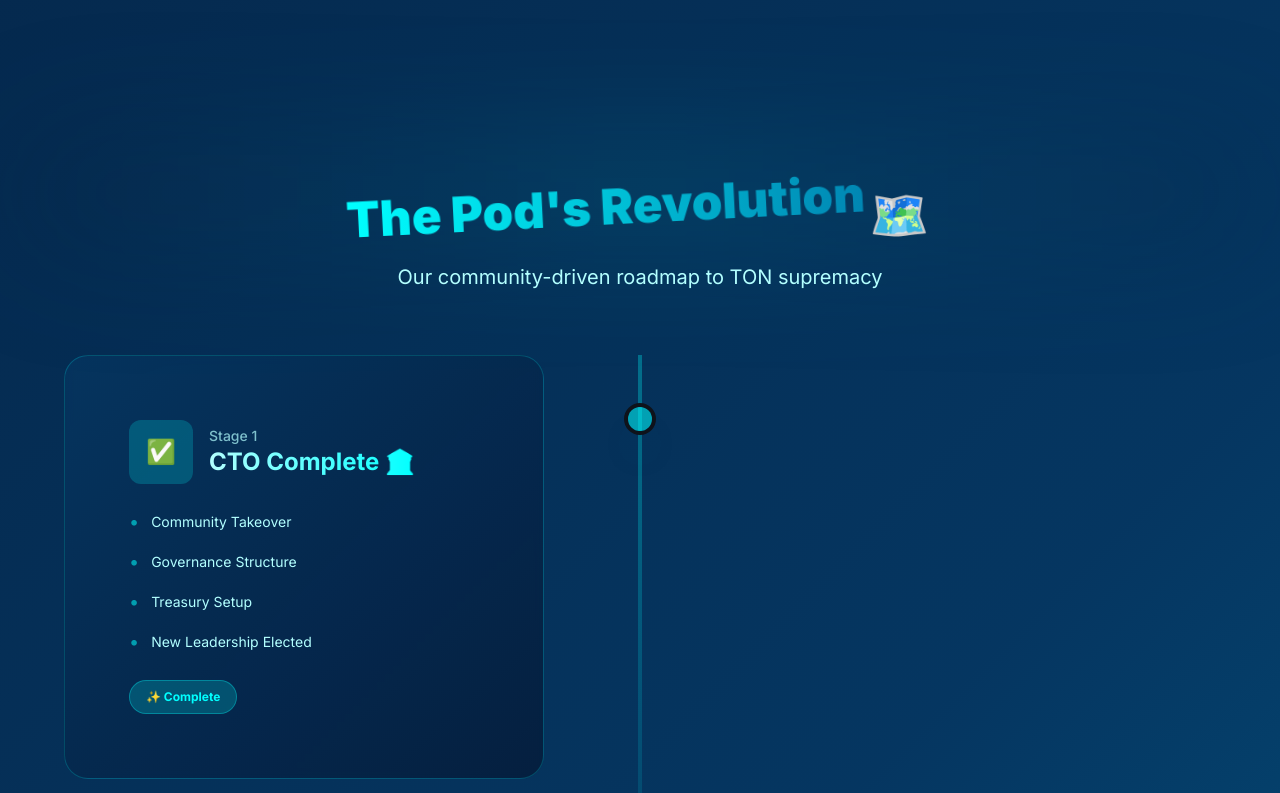
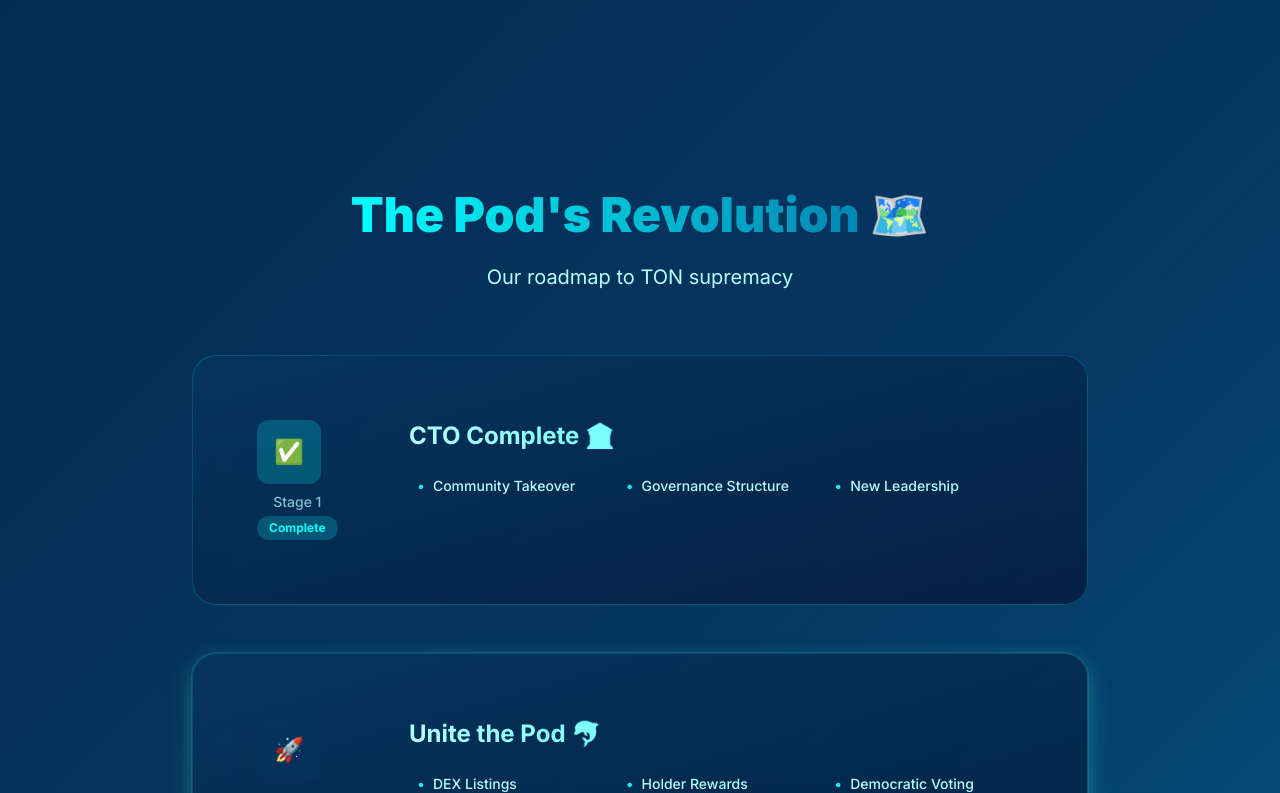
Before and after one commit to Kreatour/dolph.github.io, a React (Vite) app: page / in a window 1280 px wide. Shown: the part 2007-2800 px from the top of the page. Built offline with nearby package versions, Linux system fonts and the light colour scheme.

Commit message:
Refactor community and roadmap sections
- Removed community stats cards from `CommunitySection.tsx`.
- Improved sticker representation in `StickersSection.tsx`.
- Simplified text and improved mobile-friendliness of the roadmap in `RoadmapSection.tsx`.

```diff
--- a/src/components/CommunitySection.tsx
+++ b/src/components/CommunitySection.tsx
@@ -1,40 +1,13 @@
 
-import { MessageCircle, Twitter, ExternalLink, Users, Vote, Crown } from 'lucide-react';
+import { MessageCircle, Twitter, ExternalLink, Vote, Crown } from 'lucide-react';
 
 const CommunitySection = () => {
   return (
     <section className="py-24 relative">
       <div className="container mx-auto px-4 text-center">
 
-        {/* Community Stats */}
-        <div className="grid grid-cols-1 md:grid-cols-4 gap-8 mb-16 max-w-5xl mx-auto">
-          <div className="card-meme hover:scale-110 hover:rotate-2 transition-transform group">
-            <div className="text-4xl mb-3 group-hover:animate-bounce">🐬</div>
-            <div className="text-3xl font-black text-aqua-bright">15K+</div>
-            <div className="text-aqua-light">Pod Members</div>
-          </div>
-
-          <div className="card-meme hover:scale-110 hover:-rotate-2 transition-transform group">
-            <div className="text-4xl mb-3 group-hover:animate-pulse">🗳️</div>
-            <div className="text-3xl font-black text-aqua-bright">24/7</div>
-            <div className="text-aqua-light">Democracy</div>
-          </div>
-
-          <div className="card-meme hover:scale-110 hover:rotate-2 transition-transform group">
-            <div className="text-4xl mb-3 group-hover:animate-bounce">💎</div>
-            <div className="text-3xl font-black text-aqua-bright">100%</div>
-            <div className="text-aqua-light">Community</div>
-          </div>
-
-          <div className="card-meme hover:scale-110 hover:-rotate-2 transition-transform group">
-            <div className="text-4xl mb-3 group-hover:animate-pulse">🎭</div>
-            <div className="text-3xl font-black text-aqua-bright">∞</div>
-            <div className="text-aqua-light">Fresh Memes</div>
-          </div>
-        </div>
-
         {/* Social Links */}
-        <div className="grid md:grid-cols-2 gap-8 max-w-4xl mx-auto mb-16">
+        <div className="grid md:grid-cols-2 gap-8 max-w-4xl mx-auto">
           <div className="card-ocean group hover:scale-105 hover:rotate-1 transition-transform cursor-pointer">
             <div className="flex items-center justify-center mb-6">
               <div className="w-20 h-20 bg-gradient-to-br from-aqua-bright to-ocean-light rounded-2xl flex items-center justify-center group-hover:animate-bounce">
--- a/src/components/RoadmapSection.tsx
+++ b/src/components/RoadmapSection.tsx
@@ -1,5 +1,5 @@
 
-import { CheckCircle, Circle, ArrowRight, Users } from 'lucide-react';
+import { CheckCircle, Circle, ArrowRight } from 'lucide-react';
 
 const roadmapStages = [
   {
@@ -9,8 +9,7 @@ const roadmapStages = [
     items: [
       "Community Takeover",
       "Governance Structure",
-      "Treasury Setup",
-      "New Leadership Elected"
+      "New Leadership"
     ]
   },
   {
@@ -18,10 +17,9 @@ const roadmapStages = [
     title: "Unite the Pod 🐬",
     status: "current",
     items: [
-      "Community DEX Listings",
-      "Holder Rewards Program",
-      "Democratic Voting System",
-      "Meme Competition Series"
+      "DEX Listings",
+      "Holder Rewards",
+      "Democratic Voting"
     ]
   },
   {
@@ -29,90 +27,86 @@ const roadmapStages = [
     title: "Ocean Domination 🌊",
     status: "upcoming",
     items: [
-      "Major CEX Partnerships",
+      "CEX Partnerships",
       "Cross-chain Expansion",
-      "Dolphin NFT Collection",
-      "Ecosystem Partnerships"
+      "Ecosystem Growth"
     ]
   }
 ];
 
 const RoadmapSection = () => {
   return (
-    <section className="py-24 relative">
+    <section className="py-16 md:py-24 relative">
       <div className="container mx-auto px-4">
         {/* Header */}
-        <div className="text-center mb-16 relative">
-          <div className="absolute inset-0 bg-gradient-to-r from-ocean-deep/20 via-aqua-bright/10 to-ocean-deep/20 rounded-full blur-3xl transform -translate-y-12"></div>
-          <h2 className="text-5xl font-black mb-6 relative">
-            <span className="text-gradient-ocean hover:scale-105 transition-transform inline-block animate-dolphin-leap">
+        <div className="text-center mb-12 md:mb-16">
+          <h2 className="text-4xl md:text-5xl font-black mb-4 md:mb-6">
+            <span className="text-gradient-ocean hover:scale-105 transition-transform inline-block">
               The Pod's Revolution
             </span> 🗺️
           </h2>
-          <p className="text-xl text-aqua-light max-w-2xl mx-auto relative">
-            Our community-driven roadmap to TON supremacy
+          <p className="text-lg md:text-xl text-aqua-light max-w-2xl mx-auto">
+            Our roadmap to TON supremacy
           </p>
         </div>
 
-        {/* Roadmap Timeline */}
-        <div className="relative max-w-6xl mx-auto">
-          {/* Central timeline line */}
-          <div className="absolute left-1/2 transform -translate-x-0.5 h-full w-1 bg-gradient-to-b from-aqua-bright via-ocean-medium to-ocean-deep opacity-30"></div>
+        {/* Mobile-First Roadmap */}
+        <div className="max-w-4xl mx-auto">
+          <div className="space-y-8 md:space-y-12">
+            {roadmapStages.map((stage, index) => (
+              <div key={index} className="relative">
 
-          <div className="space-y-16">
-            {roadmapStages.map((stage, index) => (
-              <div
-                key={index}
-                className={`relative flex ${index % 2 === 0 ? 'justify-start' : 'justify-end'}`}
-              >
-                {/* Timeline node */}
-                <div className="absolute left-1/2 top-12 transform -translate-x-1/2 w-8 h-8 rounded-full border-4 border-background z-10 shadow-ocean">
-                  <div className={`w-full h-full rounded-full ${
-                    stage.status === 'completed' ? 'bg-aqua-bright animate-pulse' :
-                    stage.status === 'current' ? 'bg-ocean-medium animate-meme-bounce' :
-                    'bg-ocean-deep/60'
-                  }`}></div>
-                </div>
+                {/* Connector Line (hidden on mobile) */}
+                {index < roadmapStages.length - 1 && (
+                  <div className="hidden md:block absolute left-8 top-20 w-0.5 h-16 bg-gradient-to-b from-aqua-bright/30 to-ocean-medium/30"></div>
+                )}
 
                 {/* Stage Card */}
-                <div className={`w-5/12 card-ocean hover:scale-105 transition-all duration-500 hover:shadow-dolphin relative ${
-                  stage.status === 'current' ? 'ring-2 ring-aqua-bright/30 shadow-dolphin animate-pulse' : ''
+                <div className={`card-ocean hover:scale-[1.02] transition-all duration-300 relative ${
+                  stage.status === 'current' ? 'ring-2 ring-aqua-bright/30 shadow-dolphin' : ''
                 }`}>
-                  <div className="p-8">
-                    {/* Stage Icon & Header */}
-                    <div className="flex items-center gap-4 mb-6">
-                      <div className={`w-16 h-16 rounded-xl flex items-center justify-center text-2xl hover:rotate-12 transition-transform ${
+
+                  <div className="flex flex-col md:flex-row gap-6 p-6 md:p-8">
+
+                    {/* Stage Icon & Status */}
+                    <div className="flex md:flex-col items-center md:items-start gap-4 md:gap-2 md:w-32 flex-shrink-0">
+                      <div className={`w-16 h-16 rounded-xl flex items-center justify-center text-2xl transition-transform hover:rotate-12 ${
                         stage.status === 'completed' ? 'bg-aqua-bright/20 text-aqua-bright' :
-                        stage.status === 'current' ? 'bg-ocean-medium/30 text-aqua-light animate-pulse' :
+                        stage.status === 'current' ? 'bg-ocean-medium/30 text-aqua-light' :
                         'bg-ocean-deep/20 text-aqua-light/60'
                       }`}>
                         {stage.status === 'completed' ? '✅' :
                          stage.status === 'current' ? '🚀' : '⏳'}
                       </div>
-                      <div>
+
+                      <div className="md:text-center">
                         <div className="text-sm text-aqua-light/70 font-medium">{stage.stage}</div>
-                        <h3 className="text-2xl font-bold text-gradient-aqua hover:scale-105 transition-transform">{stage.title}</h3>
+                        <div className={`inline-flex px-3 py-1 rounded-full text-xs font-bold mt-1 ${
+                          stage.status === 'completed' ? 'bg-aqua-bright/20 text-aqua-bright' :
+                          stage.status === 'current' ? 'bg-ocean-medium/30 text-aqua-light' :
+                          'bg-ocean-deep/20 text-aqua-light/60'
+                        }`}>
+                          {stage.status === 'completed' ? 'Complete' :
+                           stage.status === 'current' ? 'Active' : 'Upcoming'}
+                        </div>
                       </div>
                     </div>
 
-                    {/* Stage Items */}
-                    <ul className="space-y-3 mb-6">
-                      {stage.items.map((item, itemIndex) => (
-                        <li key={itemIndex} className="flex items-center gap-3 text-aqua-light hover:text-aqua-bright transition-colors hover:translate-x-2 cursor-pointer">
-                          <span className="text-aqua-bright animate-pulse text-lg">•</span>
-                          <span className="text-sm">{item}</span>
-                        </li>
-                      ))}
-                    </ul>
+                    {/* Stage Content */}
+                    <div className="flex-1">
+                      <h3 className="text-xl md:text-2xl font-bold text-gradient-aqua mb-4 hover:scale-105 transition-transform">
+                        {stage.title}
+                      </h3>
 
-                    {/* Status Badge */}
-                    <div className={`inline-flex px-4 py-2 rounded-full text-xs font-bold transition-all hover:scale-110 ${
-                      stage.status === 'completed' ? 'bg-aqua-bright/20 text-aqua-bright border border-aqua-bright/30' :
-                      stage.status === 'current' ? 'bg-ocean-medium/30 text-aqua-light border border-aqua-light/30 animate-meme-bounce' :
-                      'bg-ocean-deep/20 text-aqua-light/60 border border-ocean-light/30'
-                    }`}>
-                      {stage.status === 'completed' ? '✨ Complete' :
-                       stage.status === 'current' ? '🔥 In Progress' : '⏳ Upcoming'}
+                      {/* Stage Items */}
+                      <div className="grid grid-cols-1 md:grid-cols-3 gap-2 md:gap-3">
+                        {stage.items.map((item, itemIndex) => (
+                          <div key={itemIndex} className="flex items-center gap-2 text-aqua-light hover:text-aqua-bright transition-colors p-2 rounded-lg hover:bg-ocean-medium/10">
+                            <span className="text-aqua-bright text-sm">•</span>
+                            <span className="text-sm font-medium">{item}</span>
+                          </div>
+                        ))}
+                      </div>
                     </div>
                   </div>
                 </div>
--- a/src/components/StickersSection.tsx
+++ b/src/components/StickersSection.tsx
@@ -11,21 +11,17 @@ import sticker6 from '@/assets/stickers/DolphinDolph_6_😌.gif';
 import sticker8 from '@/assets/stickers/DolphinDolph_8_🤔.gif';
 
 const StickersSection = () => {
-  const [downloading, setDownloading] = useState(false);
-
   const handleTelegramRedirect = () => {
-    // This will redirect to the actual Telegram sticker set
     window.open('https://t.me/addstickers/YOUR_STICKER_SET_NAME', '_blank');
   };
 
-  // Actual sticker imports
   const stickerWall = [
-    { src: sticker1, alt: "Laughing Dolphin" },
-    { src: sticker2, alt: "Kiss Dolphin" },
-    { src: sticker3, alt: "Thumbs Up Dolphin" },
-    { src: sticker4, alt: "Shocked Dolphin" },
-    { src: sticker6, alt: "Content Dolphin" },
-    { src: sticker8, alt: "Thinking Dolphin" }
+    { src: sticker1, alt: "Laughing Dolphin", emoji: "😂" },
+    { src: sticker2, alt: "Kiss Dolphin", emoji: "😘" },
+    { src: sticker3, alt: "Thumbs Up Dolphin", emoji: "👍" },
+    { src: sticker4, alt: "Shocked Dolphin", emoji: "😨" },
+    { src: sticker6, alt: "Content Dolphin", emoji: "😌" },
+    { src: sticker8, alt: "Thinking Dolphin", emoji: "🤔" }
   ];
 
   return (
@@ -33,107 +29,67 @@ const StickersSection = () => {
       <div className="container mx-auto px-4">
         {/* Header */}
         <div className="text-center mb-16">
-          <h2 className="text-5xl font-black mb-6">
+          <h2 className="text-4xl md:text-5xl font-black mb-6">
             <span className="text-gradient-ocean hover:scale-105 transition-transform inline-block">
               Express Your Pod Pride
             </span> 🎨
           </h2>
-          <p className="text-xl text-aqua-light max-w-2xl mx-auto">
-            Premium $DOLPH stickers for Telegram
+          <p className="text-lg md:text-xl text-aqua-light max-w-2xl mx-auto">
+            Premium animated $DOLPH stickers for Telegram
           </p>
         </div>
 
-        {/* Featured Sticker Pack */}
-        <div className="max-w-4xl mx-auto">
+        {/* Enhanced Sticker Showcase */}
+        <div className="max-w-5xl mx-auto">
           <div className="card-ocean hover:scale-[1.02] transition-all duration-300">
-            <div className="grid lg:grid-cols-2 gap-12 items-center">
 
-              {/* Sticker Wall */}
-              <div className="text-center">
-                <div className="bg-gradient-to-br from-ocean-medium/20 to-aqua-bright/10 rounded-3xl p-8 mb-6">
-                  <div className="grid grid-cols-3 gap-6 mb-6">
+            {/* Main Sticker Wall */}
+            <div className="text-center mb-12">
+              <div className="bg-gradient-to-br from-ocean-medium/30 to-aqua-bright/20 rounded-3xl p-8 mb-8">
+                <div className="grid grid-cols-2 md:grid-cols-3 gap-6 md:gap-8 max-w-2xl mx-auto">
                   {stickerWall.map((sticker, index) => (
                     <div
                       key={index}
-                        className="hover:scale-110 hover:rotate-6 transition-all duration-300 cursor-pointer bg-ocean-medium/20 rounded-2xl p-4 hover:bg-aqua-bright/20 hover:shadow-ocean"
-                        style={{ animationDelay: `${index * 0.1}s` }}
+                      className="group relative hover:scale-110 hover:rotate-6 transition-all duration-300 cursor-pointer bg-ocean-medium/20 rounded-3xl p-6 hover:bg-aqua-bright/20 hover:shadow-dolphin"
+                      style={{ animationDelay: `${index * 0.15}s` }}
                     >
+                      {/* Sticker Image */}
+                      <div className="relative">
                         <img
                           src={sticker.src}
                           alt={sticker.alt}
-                          className="w-16 h-16 mx-auto animate-meme-bounce"
+                          className="w-20 h-20 md:w-24 md:h-24 mx-auto animate-meme-bounce group-hover:animate-pulse"
                         />
+                        {/* Emoji Badge */}
+                        <div className="absolute -top-2 -right-2 w-8 h-8 bg-aqua-bright/90 rounded-full flex items-center justify-center text-lg backdrop-blur-sm border-2 border-ocean-medium/30">
+                          {sticker.emoji}
+                        </div>
+                      </div>
+
+                      {/* Hover Effect */}
+                      <div className="absolute inset-0 bg-gradient-to-t from-aqua-bright/10 to-transparent rounded-3xl opacity-0 group-hover:opacity-100 transition-opacity"></div>
                     </div>
                   ))}
                 </div>
 
-                  {/* Sample Telegram Chat Preview */}
-                  <div className="space-y-3 text-left max-w-sm mx-auto">
-                    <div className="bg-aqua-bright/10 rounded-2xl p-3">
-                      <div className="flex items-center gap-2">
-                        <span className="text-2xl">🐬</span>
-                        <span className="text-aqua-light text-sm">Swim with the pod!</span>
+                {/* Pack Info */}
+                <div className="mt-8 text-center">
+                  <div className="inline-flex items-center gap-4 bg-ocean-deep/20 rounded-full px-6 py-3 backdrop-blur-sm">
+                    <div className="flex items-center gap-2 text-aqua-light">
+                      <Users className="w-4 h-4" />
+                      <span className="text-sm font-medium">12.5K+ downloads</span>
                     </div>
-                    </div>
-                    <div className="bg-ocean-medium/20 rounded-2xl p-3 ml-auto">
-                      <div className="flex items-center gap-2 justify-end">
-                        <span className="text-aqua-light text-sm">Diamond fins only!</span>
-                        <span className="text-2xl">💎</span>
-                      </div>
-                    </div>
-                    <div className="text-center text-xs text-aqua-light/60 mt-4">
-                      Preview: How stickers look in Telegram
+                    <div className="w-1 h-1 bg-aqua-light/50 rounded-full"></div>
+                    <div className="flex items-center gap-2 text-aqua-light">
+                      <span className="text-lg">⭐</span>
+                      <span className="text-sm font-medium">4.9/5 rating</span>
                     </div>
                   </div>
                 </div>
               </div>
 
-              {/* Pack Details */}
-              <div className="space-y-6">
-                <div>
-                  <h3 className="text-3xl font-bold text-gradient-aqua mb-2">
-                    Official $DOLPH Pack
-                  </h3>
-                  <p className="text-aqua-light text-lg mb-4">
-                    Express your dolphin energy with premium animated stickers featuring $DOLPH,
-                    diamond fins, ocean vibes, and community memes.
-                  </p>
-                </div>
-
-                {/* Pack Features */}
-                <div className="grid grid-cols-2 gap-4">
-                  <div className="flex items-center gap-2 hover:scale-105 transition-transform cursor-pointer">
-                    <span className="text-xl">📱</span>
-                    <span className="text-aqua-light">Telegram Only</span>
-                  </div>
-                  <div className="flex items-center gap-2 hover:scale-105 transition-transform cursor-pointer">
-                    <span className="text-xl">✨</span>
-                    <span className="text-aqua-light">HD Quality</span>
-                  </div>
-                  <div className="flex items-center gap-2 hover:scale-105 transition-transform cursor-pointer">
-                    <span className="text-xl">🎭</span>
-                    <span className="text-aqua-light">Animated</span>
-                  </div>
-                  <div className="flex items-center gap-2 hover:scale-105 transition-transform cursor-pointer">
-                    <span className="text-xl">🌊</span>
-                    <span className="text-aqua-light">CTO Themed</span>
-                  </div>
-                </div>
-
-                {/* Download Stats */}
-                <div className="flex items-center gap-6 text-aqua-light">
-                  <div className="flex items-center gap-2">
-                    <Users className="w-4 h-4" />
-                    <span className="text-sm">12.5K downloads</span>
-                  </div>
-                  <div className="flex items-center gap-2">
-                    <span className="text-xl">⭐</span>
-                    <span className="text-sm">4.9/5 rating</span>
-                  </div>
-                </div>
-
               {/* Action Buttons */}
-                <div className="space-y-3">
+              <div className="max-w-md mx-auto space-y-4">
                 <button
                   onClick={handleTelegramRedirect}
                   className="btn-hero-primary w-full text-lg py-4 group"
@@ -157,8 +113,6 @@ const StickersSection = () => {
             </div>
           </div>
         </div>
-
-        </div>
       </div>
     </section>
   );
```
Lines whose indentation alone changed are shown as unchanged.
